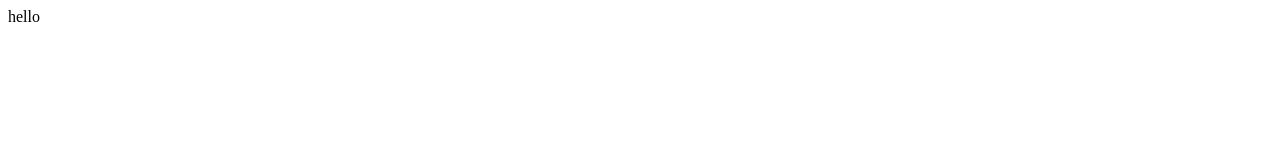
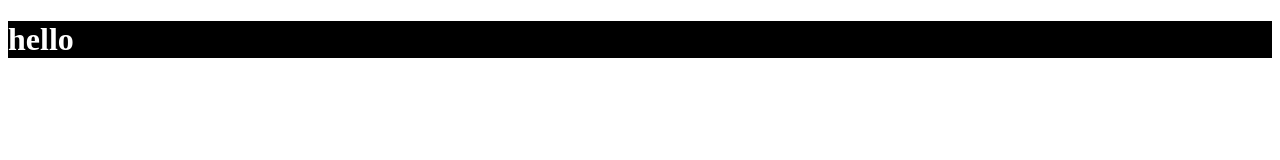
Before and after one commit to terrencebudnik/top-book-generator, a plain HTML site: page index.html in a window 1280 px wide. Drawn offline with Linux system fonts and the light colour scheme.

Commit message:
changed css color to test it out

```diff
--- a/Assets/style.css
+++ b/Assets/style.css
@@ -0,0 +1,4 @@
+h1 {
+    background-color: black;
+    color: white
+}
--- a/index.html
+++ b/index.html
@@ -4,9 +4,10 @@
     <meta charset="UTF-8">
     <meta http-equiv="X-UA-Compatible" content="IE=edge">
     <meta name="viewport" content="width=device-width, initial-scale=1.0">
+    <link rel="stylesheet" href="./Assets/style.css">
     <title>Document</title>
 </head>
 <body>
-    hello
+    <h1>hello</h1>
 </body>
 </html>
```
